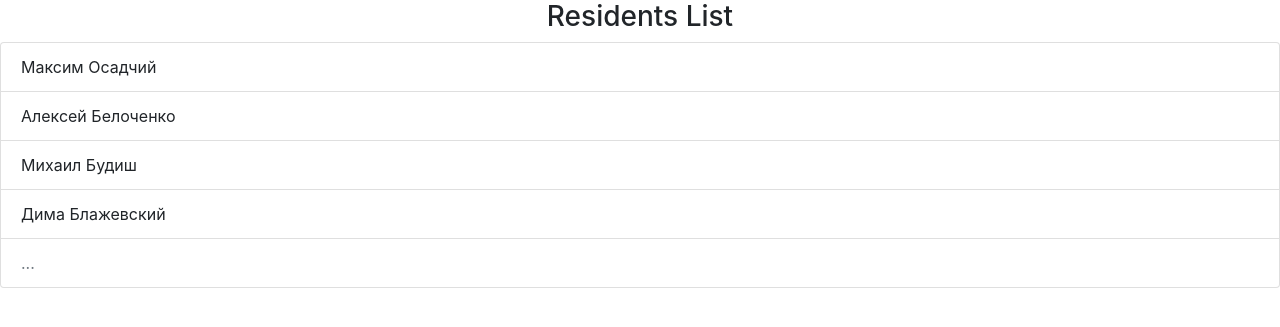
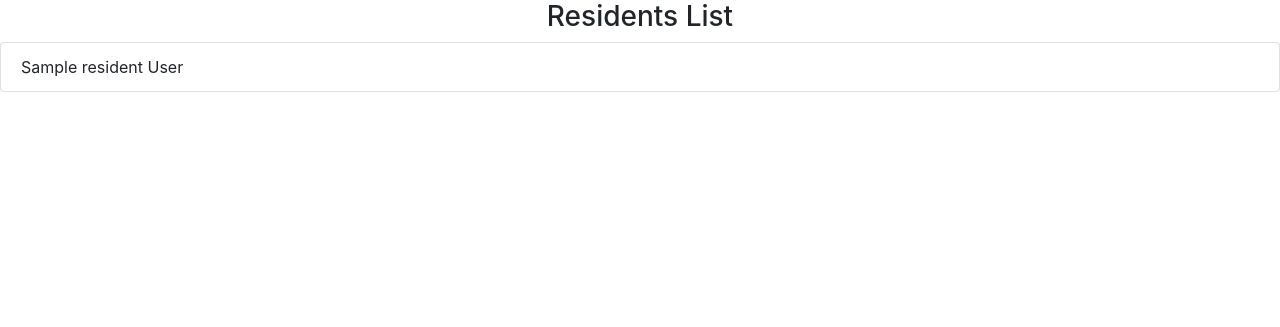
Before and after one commit to AtomSpaceTeam/face-recognition, a Django app: page /residents/ in a window 1280 px wide. Shown: the top 327 px of the page. Run offline with Django 3.2, Linux system fonts and the light colour scheme; tables that the repository leaves empty hold one stand-in row (values such as "Sample post"); some libraries are stand-ins or nearby versions.

Commit message:
Ready db to web connection

```diff
--- a/App/login/models.py
+++ b/App/login/models.py
@@ -4,8 +4,10 @@ class Resident(models.Model):
     name = models.CharField(max_length=30)
     surname = models.CharField(max_length=30)
     age = models.IntegerField()
-    last_entry = models.DateTimeField()
-    photo_1 = models.ImageField()
-    photo_2 = models.ImageField()
-    photo_3 = models.ImageField()
-    photo_4 = models.ImageField()
+    # last_entry = models.DateTimeField(auto_now_add=True)
+    # photo_2 = models.ImageField()
+    # photo_3 = models.ImageField()
+    # photo_4 = models.ImageField()
+
+    def __str__(self):
+        return self.name
--- a/App/login/templates/residents/list.html
+++ b/App/login/templates/residents/list.html
@@ -5,11 +5,9 @@
         <h3 class="list-text">Residents List</h3>
         <div class="userlist-block">
             <ul class="list-group list-join">
-                <li class="list-group-item">Максим Осадчий</li>
-                <li class="list-group-item">Алексей Белоченко</li>
-                <li class="list-group-item">Михаил Будиш</li>
-                <li class="list-group-item">Дима Блажевский</li>
-                <li class="list-group-item disabled">...</li>
+                {% for item in list %}
+                    <li class="list-group-item">{{ item.name }} {{ item.surname }}</li>
+                {% endfor %}
             </ul>
         </div>
     </div>
--- a/App/login/views.py
+++ b/App/login/views.py
@@ -1,11 +1,29 @@
-from django.shortcuts import render
+from django.shortcuts import render, HttpResponseRedirect
+# import datetime
+import os
 from django.http import StreamingHttpResponse
+from .models import Resident
 from .forms import ResidentForm
 
 # from . import camera
 
 def index(request):
-    return render(request, 'login/index.html', {'form': ResidentForm()})
+    if request.method == 'POST':
+        form = ResidentForm(request.POST, request.FILES)
+        print(request.FILES)
+        post = Resident()
+        if form.is_valid():
+            post = Resident()
+            post.name = request.POST['name']
+            post.surname = request.POST['surname']
+            post.age = request.POST['age']
+            os.makedirs('residents/{}'.format(post.surname))
+            post.save()
+            return HttpResponseRedirect('/residents/')
+        # print(request.POST['name'])
+    else:
+        return render(request, 'login/index.html', {'form': ResidentForm()})
 
 def list(request):
-    return render(request, 'residents/list.html')
+    residents_list = Resident.objects.all()
+    return render(request, 'residents/list.html', {'list': residents_list})
```
Also changed, not shown: App/login/forms.py (+4 -3 lines), App/login/templates/login/index.html (+9 -24 lines), App/login/test_db.py (added, +7 -0 lines), App/login/migrations/0002_auto_20181103_1135.py (added).
